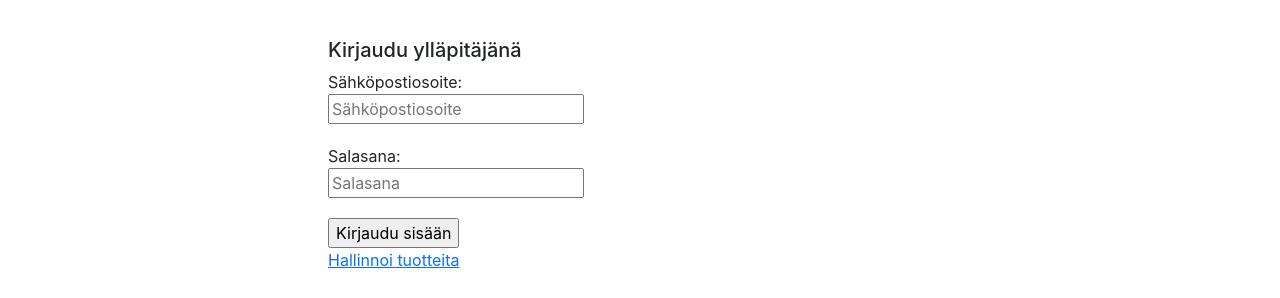
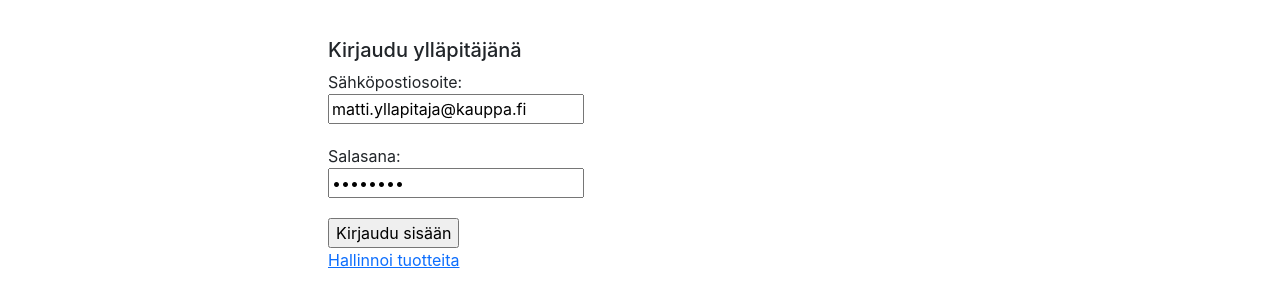
Before and after one commit to nrantonen/verkkopalveluprojekti-ryhm-8, a React (Create React App) app: page /Yllapito in a window 1280 px wide. Shown: the part 146-444 px from the top of the page. Built offline with nearby package versions, Linux system fonts and the light colour scheme; no server answers.

Commit message:
yll login

```diff
--- a/src/App.js
+++ b/src/App.js
@@ -11,6 +11,7 @@ import Hakutulokset from './Hakutulokset';
 import Yllapito from './Yllapito';
 import MuokkaaTuotteita from './MuokkaaTuotteita';
 import Tuotemuokkaus from './Tuotemuokkaus';
+import Yll_etusivu from './Yll_etusivu';
 
 
 const URL = 'http://localhost/verkkopalveluprojekti/';
@@ -19,7 +20,7 @@ function App() {
 
   // Hakupalkin toimintoja
   const [search,setSearch] = useState('');
-  const [criteria, setCriteria] = useState(null)
+  const [criteria, setCriteria] = useState(null);
   const [category, setCategory] = useState(null);
 
   let location = useLocation();
@@ -29,7 +30,13 @@ function App() {
       setCriteria({tuotenimi: location.state.tuotenimi});
       setCategory({trnro: location.state.trnro,trnimi: location.state.trnimi});
     }
-  }, [location.state])
+  }, [location.state]);
+
+
+  //Ylläpito login
+  const [yllapito,setYllapito] = useState(null);
+
+
 
   return (
 
@@ -53,13 +60,20 @@ function App() {
             exact
             />
             <Route path="/rekisteri" component={Rekisteri}/>
-          <Route path="/Yllapito" component={Yllapito} url={URL}/>
+          <Route path="/Yllapito" render={() =>
+            <Yllapito
+              setYllapito = {setYllapito}
+              URL={URL} />}
+          />
           <Route path="/MuokkaaTuotteita" render={() => <MuokkaaTuotteita
           url={URL}/>}
           />
           <Route path="/Tuotemuokkaus" render={() => <Tuotemuokkaus
           url={URL}/>}
           />
+          <Route path="/Yll_etusivu" exact render={() =>
+            <Yll_etusivu yllapito={yllapito} />
+            } />
         </Switch>
       </article>
       <Footer/>
--- a/src/Header.js
+++ b/src/Header.js
@@ -38,7 +38,7 @@ export default function Header({setCriteria, search, setSearch, URL, setCategory
                 {isOpen && <Popup
                 content={<>
                     <b>Kirjautuminen</b>
-                    <form action={URL + "login/login.php"} method="POST">
+                    <form action={URL + "login/loginasiakas.php"} method="POST">
                         <input type="text" placeholder="Sähköpostiosoite" name="email" maxLength="30" required />
                         <input type="password" placeholder="Salasana" name="salasana" maxLength="30" required />
                         <input type="submit" value="Kirjaudu sisään" /><br/>
--- /dev/null
+++ b/src/Yll_etusivu.js
@@ -0,0 +1,9 @@
+import React from 'react'
+
+export default function Yll_etusivu() {
+    return (
+        <div>
+            <p>Ylläpidon etusivu</p>
+        </div>
+    )
+}
--- a/src/Yllapito.js
+++ b/src/Yllapito.js
@@ -1,8 +1,44 @@
-import React from 'react';
+import React,{useState} from 'react';
 import './App.css';
 import {Link} from 'react-router-dom';
+import {useHistory} from 'react-router';
+//import Yll_etusivu from './Yll_etusivu';
 
-export default function Yllapito({URL}) {
+const URL = 'http://localhost/verkkopalveluprojekti/';
+export default function Yllapito({setYllapito}) {
+    const [yll_email, setYllEmail] = useState('matti.yllapitaja@kauppa.fi');
+    const [yll_salasana, setYllSalasana] = useState('matti75v');
+
+    let history = useHistory();
+
+    async function login(e) {
+        e.preventDefault();
+        const formData = new FormData();
+
+        formData.append('yll_email',yll_email);
+        formData.append('yll_salasana',yll_salasana);
+
+        const config = {
+            method: 'POST',
+            credentials: 'include',
+            headers: {
+                'Accept' : 'application/json',
+            },
+            body: formData
+        }
+
+        const response = await fetch(URL + 'login/loginyllapitaja.php',config);
+        const json = await response.json();
+
+        if (response.ok) {
+            setYllapito(json);
+            //Redirect sivulle
+            history.push('/');
+        } else {
+            alert("Virhe kirjautumisessa.");
+        }
+
+    }
 
     return(
         <section className="yll_loginform row">
@@ -10,14 +46,15 @@ export default function Yllapito({URL}) {
                 <h5>Kirjaudu ylläpitäjänä</h5>
             </div>
             <div className="col-12">
-            <form action={URL + "login/loginyllapitaja.php"} method="POST">
+            {/* <form action={URL + "login/loginyllapitaja.php"} method="POST"> */}
+            <form onSubmit={login}>
                 <div className="yll_loginrivi">
                     <label>Sähköpostiosoite:</label><br/>
-                    <input type="text" placeholder="Sähköpostiosoite" name="yll_email" maxLength="30" required />
+                    <input type="text" placeholder="Sähköpostiosoite" name="yll_email" value={yll_email} onChange={e => setYllEmail(e.target.value)} maxLength="30" required />
                 </div>
                 <div className="yll_loginrivi">
                     <label>Salasana:</label><br/>
-                    <input type="password" placeholder="Salasana" name="yll_salasana" maxLength="30" required />
+                    <input type="password" placeholder="Salasana" name="yll_salasana" value={yll_salasana} onChange={e => setYllSalasana(e.target.value)} maxLength="100" required />
                 </div>
                 <div><input type="submit" value="Kirjaudu sisään" /></div>
             </form>
```
